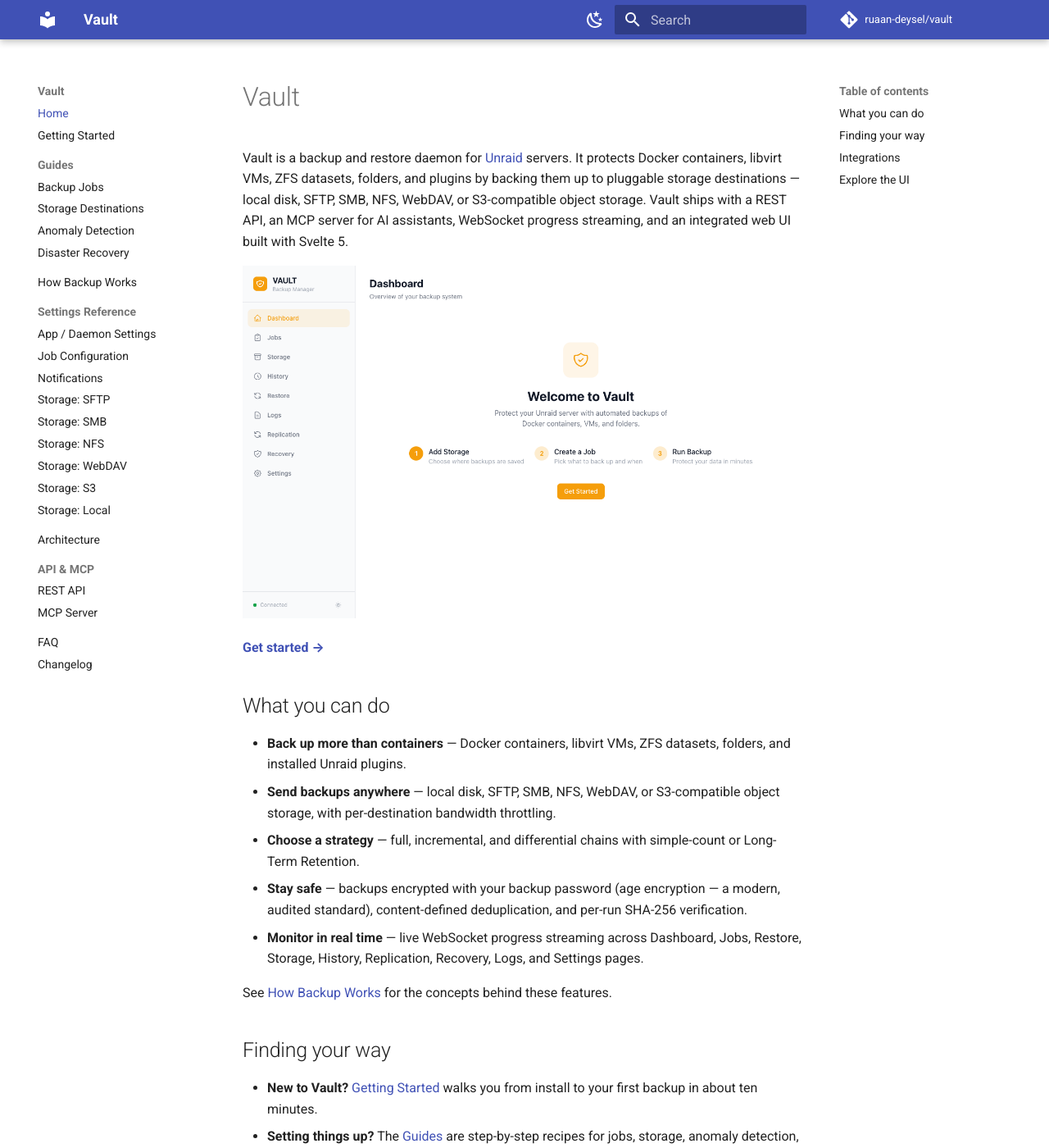
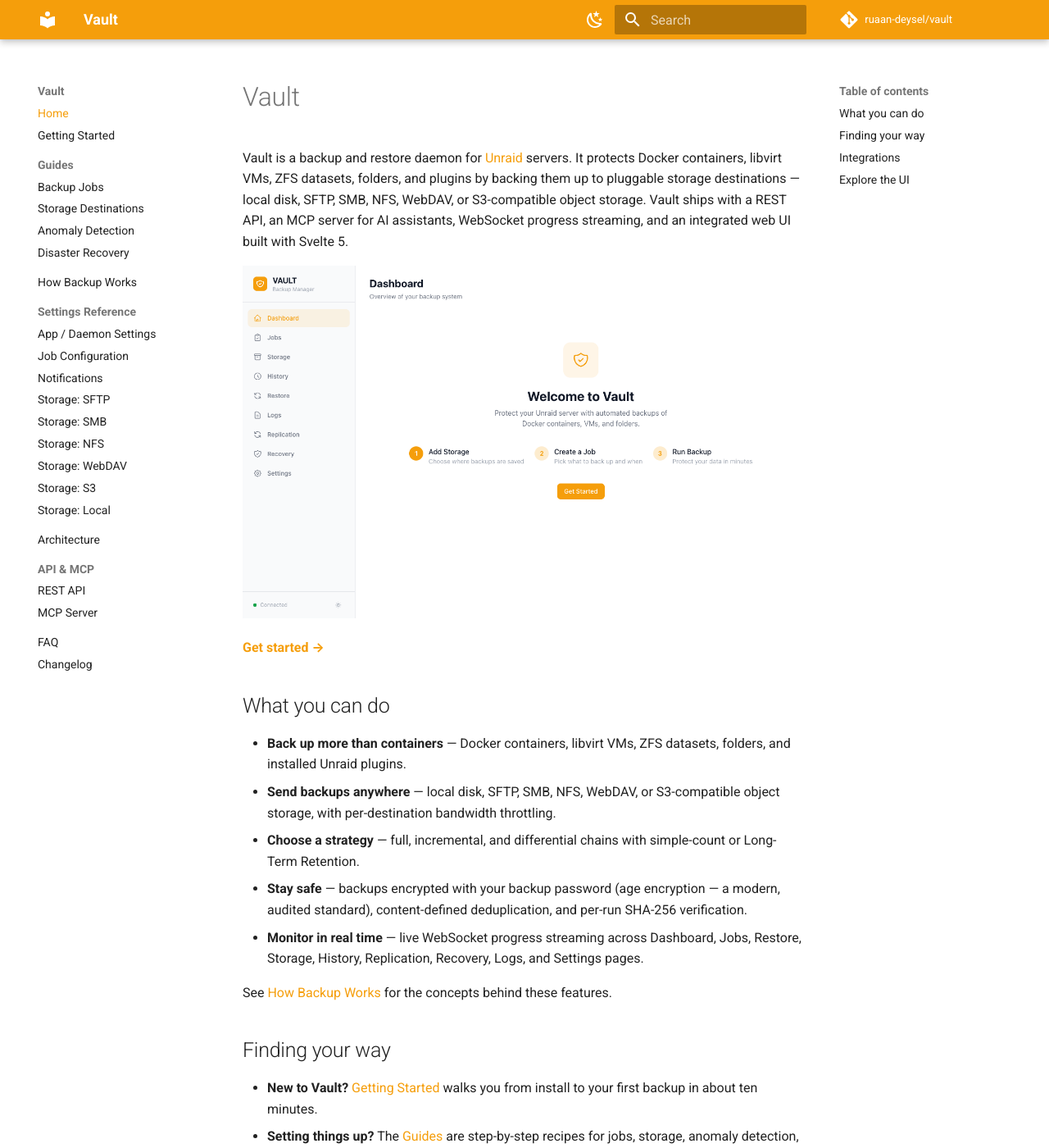
Before and after one commit to ruaan-deysel/vault, an MkDocs documentation site: the page built from docs/index.md, in a window 1280 px wide and 1400 px high. Shown: the whole window at 82% size. Built offline with MkDocs 1.6.1 and Material for MkDocs 9.7.7, drawn with Linux system fonts in a browser that asks for light colours; comment, search, counter and statistics services are not loaded.

Commit message:
docs: brand the published site with Vault's amber palette (was stock indigo)

```diff
--- a/docs/stylesheets/extra.css
+++ b/docs/stylesheets/extra.css
@@ -1,3 +1,19 @@
+/* Vault brand palette — the same amber tokens the app uses
+   (web/src/app.css: --color-vault #f59e0b, --color-vault-dark #d97706),
+   applied via Material's "custom" palette hooks. */
+:root {
+  --md-primary-fg-color: #f59e0b;
+  --md-primary-fg-color--light: #fbbf24;
+  --md-primary-fg-color--dark: #d97706;
+  --md-accent-fg-color: #d97706;
+}
+[data-md-color-scheme="slate"] {
+  --md-primary-fg-color: #f59e0b;
+  --md-primary-fg-color--light: #fbbf24;
+  --md-primary-fg-color--dark: #d97706;
+  --md-accent-fg-color: #fbbf24;
+}
+
 /* Keep setting keys and struct field names (the first table column of the
    generated Settings Reference) on a single line. Long identifiers such as
    `dedup_compaction_min_dead_ratio` were breaking mid-token. Tables remain
--- a/mkdocs.yml
+++ b/mkdocs.yml
@@ -17,11 +17,17 @@
 theme:
   name: material
   palette:
+    # "custom" defers to the Vault brand colors in stylesheets/extra.css,
+    # matching the app's amber theme instead of Material's stock indigo.
     - media: "(prefers-color-scheme: light)"
       scheme: default
+      primary: custom
+      accent: custom
       toggle: { icon: material/weather-night, name: Switch to dark mode }
     - media: "(prefers-color-scheme: dark)"
       scheme: slate
+      primary: custom
+      accent: custom
       toggle: { icon: material/weather-sunny, name: Switch to light mode }
   features:
     - navigation.sections
```
